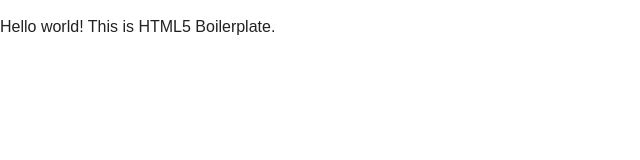
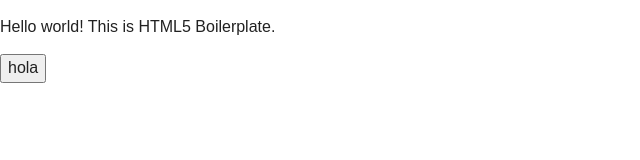
Before and after one commit to angel-lothbrok/pruebas, a plain HTML site: page index.html in a window 1280 px wide. Shown: the whole page, without its empty margins (0-640 px from the left). Drawn offline with nearby package versions, Linux system fonts and the light colour scheme.

Commit message:
Boton Agregado

```diff
--- a/index.html
+++ b/index.html
@@ -22,6 +22,8 @@
         <!-- Add your site or application content here -->
         <p>Hello world! This is HTML5 Boilerplate.</p>
 
+        <button type="" class="btn">hola</button>
+
         <script src="https://code.jquery.com/jquery-1.12.0.min.js"></script>
         <script>window.jQuery || document.write('<script src="js/vendor/jquery-1.12.0.min.js"><\/script>')</script>
         <script src="js/plugins.js"></script>
```
